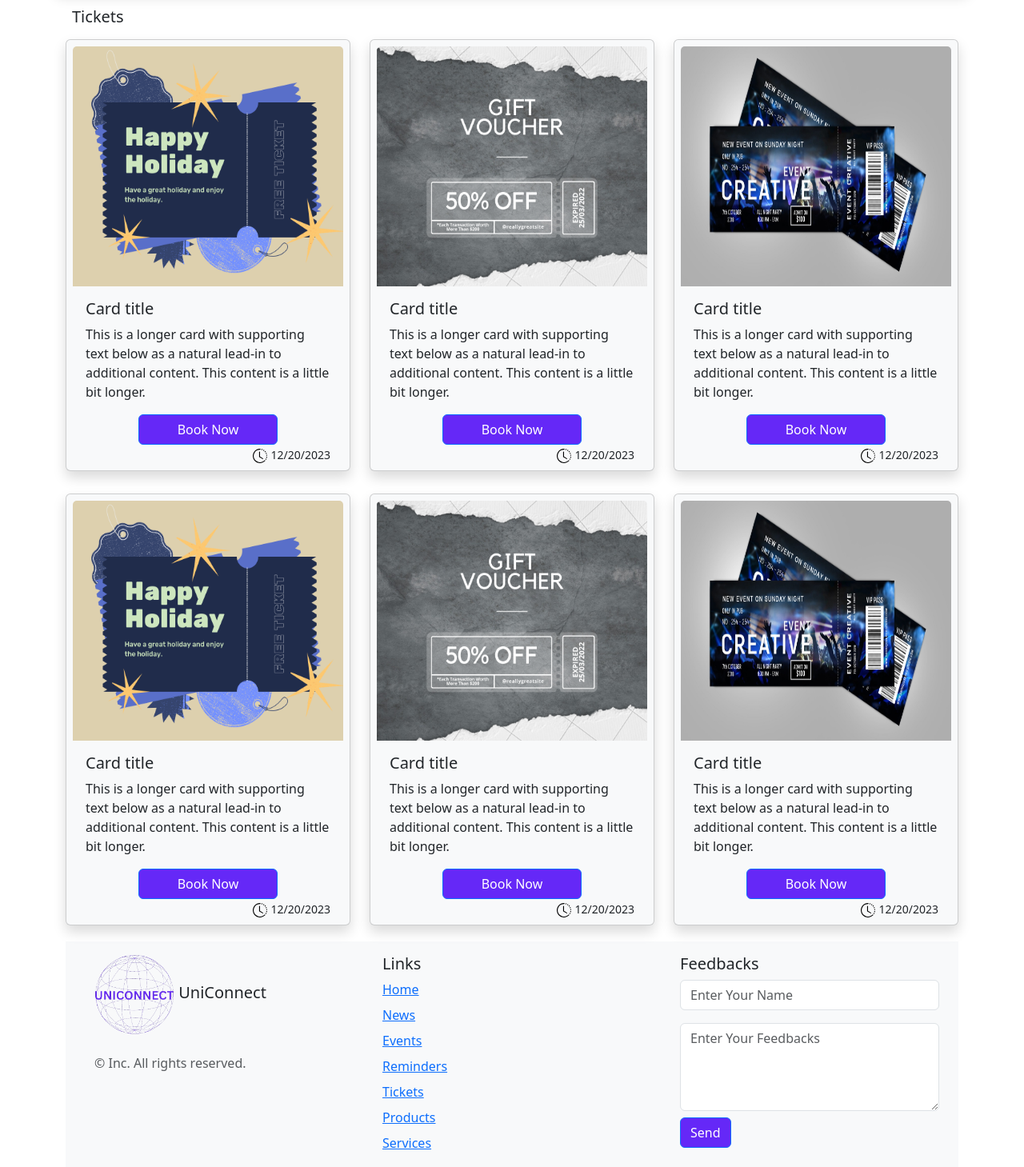
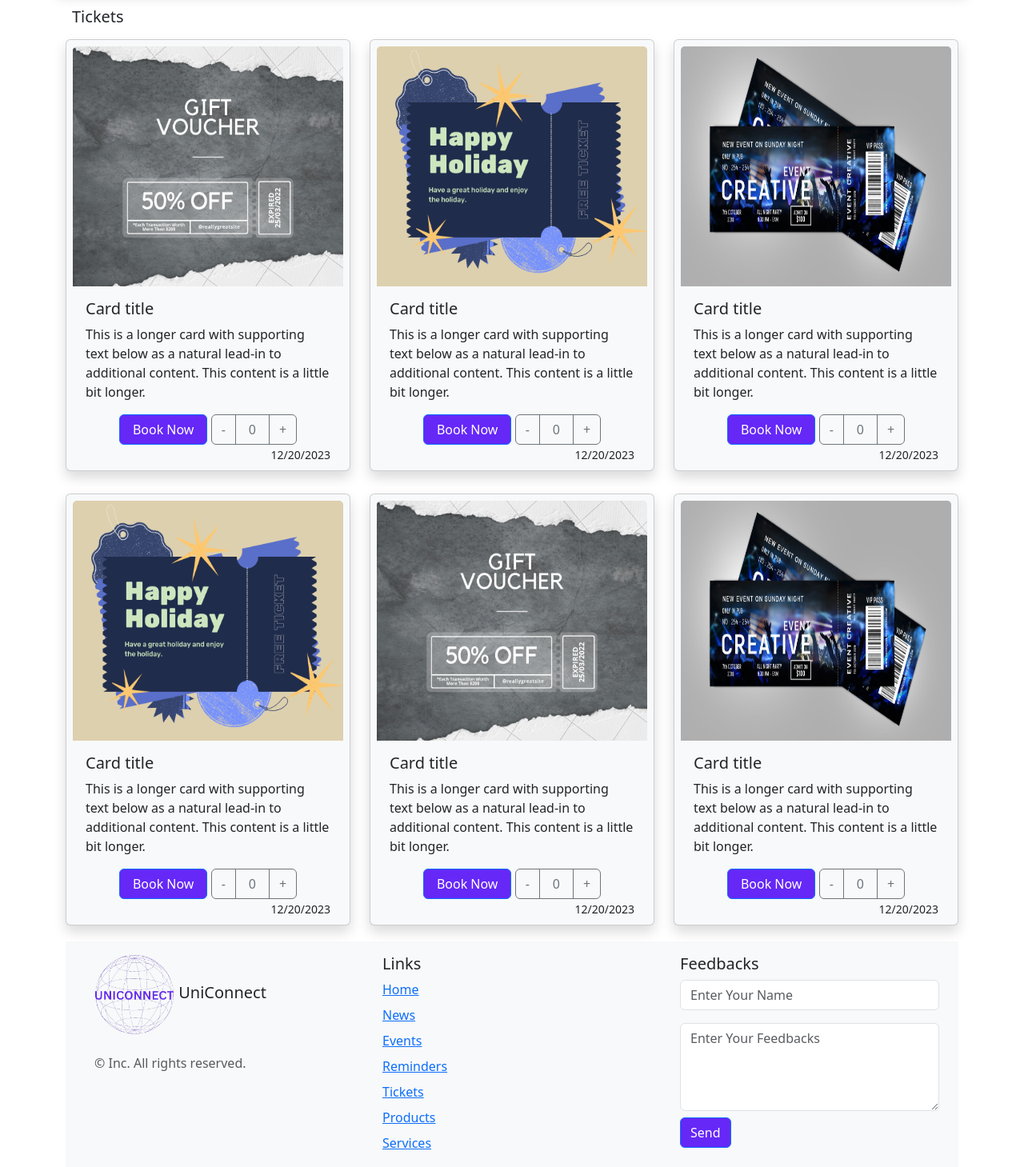
Before and after one commit to hasitha20025/UniConnect, a PHP site: page /Tickets.html in a window 1280 px wide. Shown: the part 111-1570 px from the top of the page at 80% size. Run offline with PHP 8.4, Linux system fonts and the light colour scheme.

Commit message:
change buy buttons

```diff
--- a/Tickets.html
+++ b/Tickets.html
@@ -173,42 +173,44 @@
 
             <div class="col-auto">
               <div class="card shadow p-2 mb-1 bg-body-tertiary rounded">
-                <img src="./picuters/samples/t-1.png" width="" height="300" class="card-img-top" alt="...">
+                <img src="./picuters/samples/t-2.png" width="" height="300" class="card-img-top" alt="...">
                 <div class="card-body">
                   <h5 class="card-title">Card title</h5>
                   <p class="card-text">This is a longer card with supporting text below as a natural lead-in to additional content. This content is a little bit longer.</p>
                 </div>
-
-                <div class="text-center px-3">
-                  <button type="button" class="btn btn-primary px-5">Book Now</button>
+                <div class="text-center">
+                  <button type="button" class="btn btn-primary px-3">Book Now</button>
+                  <div class="btn-group" role="group" aria-label="Basic outlined example">
+                    <button type="button" class="btn btn-outline-secondary">-</button>
+                    <button type="button" class="btn btn-outline-secondary px-3">0</button>
+                    <button type="button" class="btn btn-outline-secondary">+</button>
+                  </div>
                 </div>
-
                 <div class="text-end px-3">
-                  <img src="./picuters/icons/clock-history.svg" alt="" width="18" height="18" class="">
                   <small class="">12/20/2023</small>
                 </div>
-
               </div>
             </div>
 
 
             <div class="col-auto">
               <div class="card shadow p-2 mb-1 bg-body-tertiary rounded">
-                <img src="./picuters/samples/t-2.png" width="" height="300" class="card-img-top" alt="...">
+                <img src="./picuters/samples/t-1.png" width="" height="300" class="card-img-top" alt="...">
                 <div class="card-body">
                   <h5 class="card-title">Card title</h5>
                   <p class="card-text">This is a longer card with supporting text below as a natural lead-in to additional content. This content is a little bit longer.</p>
                 </div>
-
-                <div class="text-center px-3">
-                  <button type="button" class="btn btn-primary px-5">Book Now</button>
+                <div class="text-center">
+                  <button type="button" class="btn btn-primary px-3">Book Now</button>
+                  <div class="btn-group" role="group" aria-label="Basic outlined example">
+                    <button type="button" class="btn btn-outline-secondary">-</button>
+                    <button type="button" class="btn btn-outline-secondary px-3">0</button>
+                    <button type="button" class="btn btn-outline-secondary">+</button>
+                  </div>
                 </div>
-
                 <div class="text-end px-3">
-                  <img src="./picuters/icons/clock-history.svg" alt="" width="18" height="18" class="">
                   <small class="">12/20/2023</small>
                 </div>
-
               </div>
             </div>
 
@@ -220,16 +222,17 @@
                   <h5 class="card-title">Card title</h5>
                   <p class="card-text">This is a longer card with supporting text below as a natural lead-in to additional content. This content is a little bit longer.</p>
                 </div>
-
-                <div class="text-center px-3">
-                  <button type="button" class="btn btn-primary px-5">Book Now</button>
+                <div class="text-center">
+                  <button type="button" class="btn btn-primary px-3">Book Now</button>
+                  <div class="btn-group" role="group" aria-label="Basic outlined example">
+                    <button type="button" class="btn btn-outline-secondary">-</button>
+                    <button type="button" class="btn btn-outline-secondary px-3">0</button>
+                    <button type="button" class="btn btn-outline-secondary">+</button>
+                  </div>
                 </div>
-
                 <div class="text-end px-3">
-                  <img src="./picuters/icons/clock-history.svg" alt="" width="18" height="18" class="">
                   <small class="">12/20/2023</small>
                 </div>
-
               </div>
             </div>
 
@@ -242,16 +245,17 @@
                   <h5 class="card-title">Card title</h5>
                   <p class="card-text">This is a longer card with supporting text below as a natural lead-in to additional content. This content is a little bit longer.</p>
                 </div>
-
-                <div class="text-center px-3">
-                  <button type="button" class="btn btn-primary px-5">Book Now</button>
+                <div class="text-center">
+                  <button type="button" class="btn btn-primary px-3">Book Now</button>
+                  <div class="btn-group" role="group" aria-label="Basic outlined example">
+                    <button type="button" class="btn btn-outline-secondary">-</button>
+                    <button type="button" class="btn btn-outline-secondary px-3">0</button>
+                    <button type="button" class="btn btn-outline-secondary">+</button>
+                  </div>
                 </div>
-
                 <div class="text-end px-3">
-                  <img src="./picuters/icons/clock-history.svg" alt="" width="18" height="18" class="">
                   <small class="">12/20/2023</small>
                 </div>
-
               </div>
             </div>
 
@@ -263,16 +267,17 @@
                   <h5 class="card-title">Card title</h5>
                   <p class="card-text">This is a longer card with supporting text below as a natural lead-in to additional content. This content is a little bit longer.</p>
                 </div>
-
-                <div class="text-center px-3">
-                  <button type="button" class="btn btn-primary px-5">Book Now</button>
+                <div class="text-center">
+                  <button type="button" class="btn btn-primary px-3">Book Now</button>
+                  <div class="btn-group" role="group" aria-label="Basic outlined example">
+                    <button type="button" class="btn btn-outline-secondary">-</button>
+                    <button type="button" class="btn btn-outline-secondary px-3">0</button>
+                    <button type="button" class="btn btn-outline-secondary">+</button>
+                  </div>
                 </div>
-
                 <div class="text-end px-3">
-                  <img src="./picuters/icons/clock-history.svg" alt="" width="18" height="18" class="">
                   <small class="">12/20/2023</small>
                 </div>
-
               </div>
             </div>
 
@@ -284,16 +289,17 @@
                   <h5 class="card-title">Card title</h5>
                   <p class="card-text">This is a longer card with supporting text below as a natural lead-in to additional content. This content is a little bit longer.</p>
                 </div>
-
-                <div class="text-center px-3">
-                  <button type="button" class="btn btn-primary px-5">Book Now</button>
+                <div class="text-center">
+                  <button type="button" class="btn btn-primary px-3">Book Now</button>
+                  <div class="btn-group" role="group" aria-label="Basic outlined example">
+                    <button type="button" class="btn btn-outline-secondary">-</button>
+                    <button type="button" class="btn btn-outline-secondary px-3">0</button>
+                    <button type="button" class="btn btn-outline-secondary">+</button>
+                  </div>
                 </div>
-
                 <div class="text-end px-3">
-                  <img src="./picuters/icons/clock-history.svg" alt="" width="18" height="18" class="">
                   <small class="">12/20/2023</small>
                 </div>
-
               </div>
             </div>
 
--- a/css/main.css
+++ b/css/main.css
@@ -4,7 +4,7 @@
 
 .btn-outline-primary {
 
-    background-color: #6528F7 !important;
+    color: #6528F7 !important;
 
 }
 
```
Also changed, not shown: index.html (+26 -33 lines), products.html (+29 -21 lines), sign_up_page.html (+6 -15 lines).
